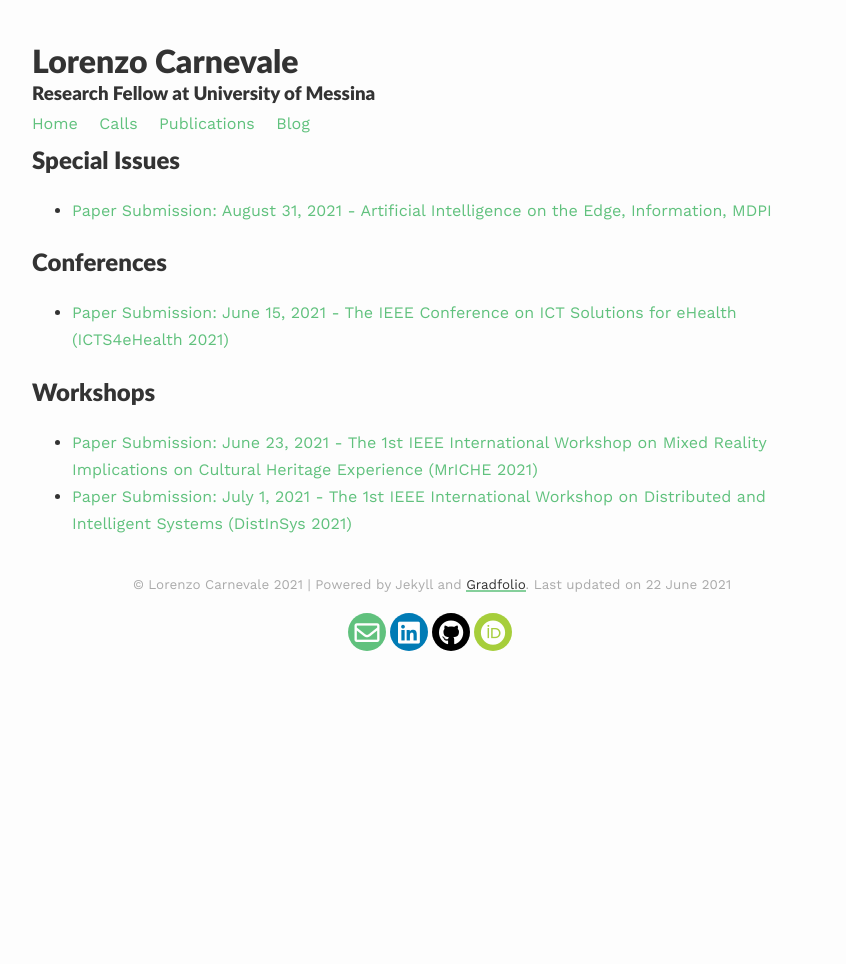
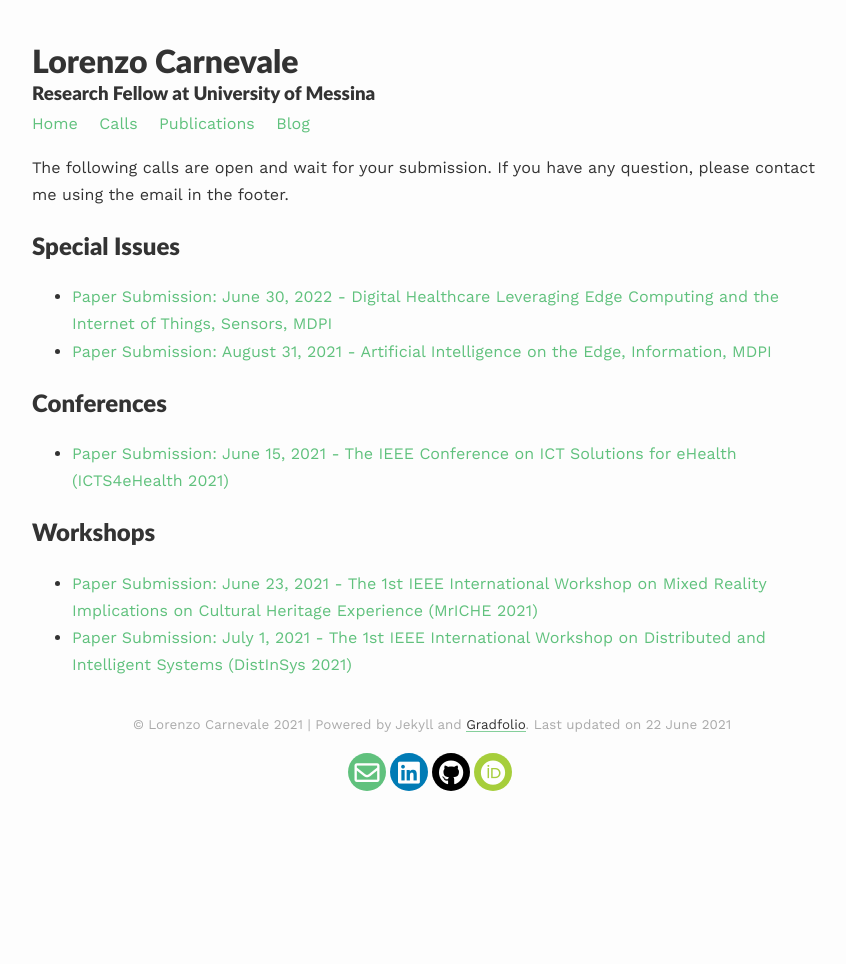
Before and after one commit to lcarnevale/lcarnevale.github.io, a Jekyll site: the page built from _pages/calls.md, in a window 1280 px wide. Shown: the whole page, without its empty margins (208-1054 px from the left). Built offline with Jekyll 4.4.1, drawn with Linux system fonts in a browser that asks for light colours; nearby versions of some CDN libraries; our own code applies the rules of GitHub Pages for plain Markdown files.

Commit message:
add new MDPI Sensors Special Issue

```diff
--- a/_pages/calls.md
+++ b/_pages/calls.md
@@ -5,7 +5,10 @@ permalink: /calls/
 published: true
 ---
 
+The following calls are open and wait for your submission. If you have any question, please contact me using the email in the footer.
+
 ## Special Issues
+- [Paper Submission: June 30, 2022 - Digital Healthcare Leveraging Edge Computing and the Internet of Things, Sensors, MDPI](https://www.mdpi.com/journal/sensors/special_issues/digihealth_IoT)
 - [Paper Submission: August 31, 2021 - Artificial Intelligence on the Edge, Information, MDPI](https://fcrlab.unime.it/calls/artificial-intelligence-in-the-edge)
 
 ## Conferences
```
